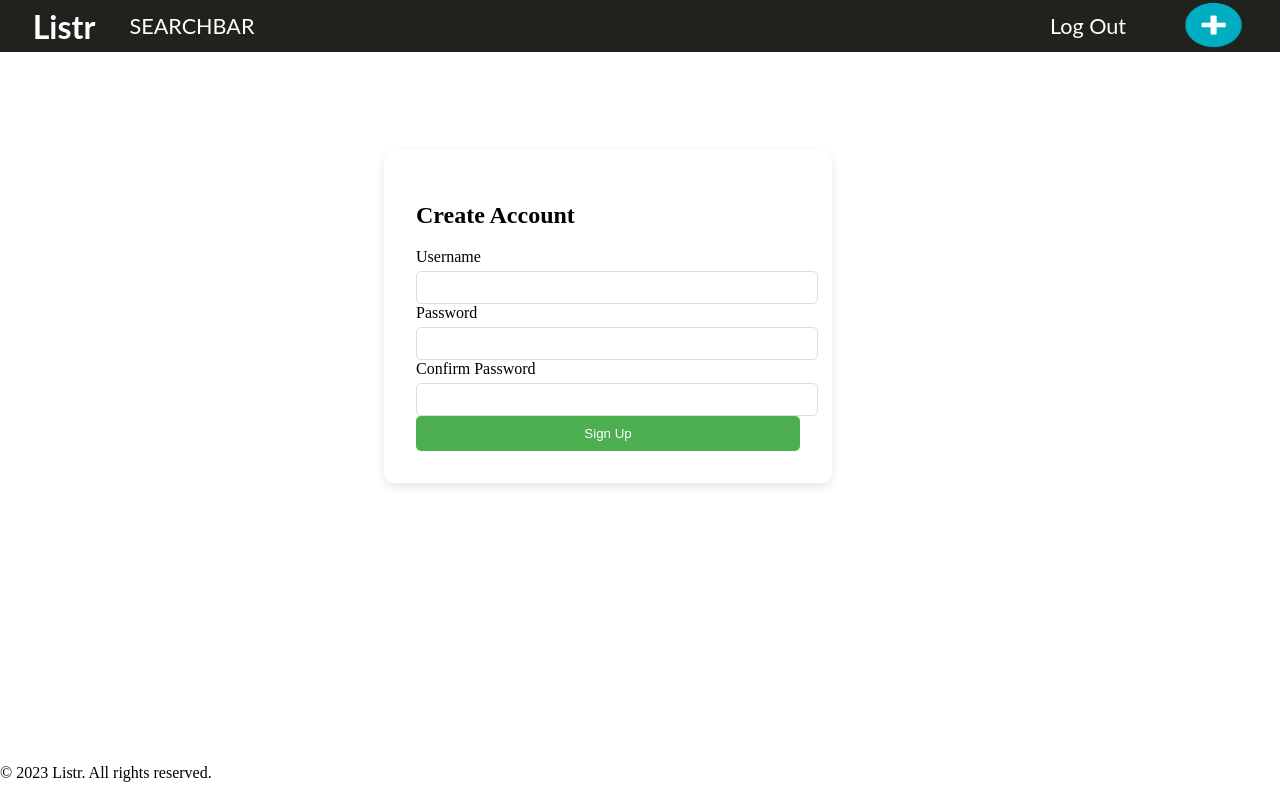
After one commit to cammarcode/Listr, a Flask app: page /signup in a window 1280 px wide. The commit adds this page. Run offline with Flask 3, Linux system fonts and the light colour scheme.

Commit message:
some signup stuff exists

```diff
--- a/app/__init__.py
+++ b/app/__init__.py
@@ -2,6 +2,6 @@ from flask import Flask
 
 app = Flask(__name__)
 
-from app import routes
+from app import routes # noqa
 
-app.run(debug=True)
+app.run(debug=True) # noqa
--- a/app/routes.py
+++ b/app/routes.py
@@ -1,21 +1,45 @@
 from app import app
-from flask import Flask, jsonify, render_template, request, session
-from flask import url_for, redirect, abort
-from flask_sqlalchemy import SQLAlchemy  # no more boring old SQL for us!
+from flask import Flask, jsonify, render_template, request, session # noqa
+from flask import url_for, redirect, abort # noqa
+from flask_sqlalchemy import SQLAlchemy
 import os
+from flask_wtf import FlaskForm
+from wtforms import StringField, RadioField, SelectField, SelectMultipleField, TextAreaField, SubmitField, PasswordField # noqa
+from wtforms.validators import DataRequired, Length, EqualTo
 
 
 basedir = os.path.abspath(os.path.dirname(__file__))
 db = SQLAlchemy()
-app.config['SQLALCHEMY_DATABASE_URI'] = 'sqlite:///' + os.path.join(basedir, "pizza.db")
+app.config['SQLALCHEMY_DATABASE_URI'] = 'sqlite:///' + os.path.join(basedir, "pizza.db") # noqa
+app.config['SECRET_KEY'] = os.urandom(24)  # For CSRF protection
 db.init_app(app)
 
 
 import app.models as models # noqa
 
+
 @app.route('/')
 def home():
-    return render_template('home.html',logged=False)
+    return render_template('home.html', logged=False)
+
+
+@app.route('/test')
+def test():
+    return render_template('test.html', logged=False)
+
+
+@app.route('/testSubmit', methods=['POST'])
+def testSubmit():
+    num = request.form.get('tomult')
+    text = request.form.get('testinp')
+    if len(text) <= 50 and int(num) <= 100:  # type: ignore
+        print(text * int(num))  # type: ignore
+    return render_template('test.html', logged=False, variable=(text * int(num)))  # type: ignore # noqa
+
+
+@app.route('/login')
+def login():
+    return render_template('login.html', logged=False)
 
 
 @app.route('/logout', methods=['POST'])
@@ -23,5 +47,23 @@ def logout():
     session.clear()
     return redirect(url_for('home'))
 
+
+class SignupForm(FlaskForm):
+    username = StringField('Username', validators=[DataRequired(), Length(min=4, max=25)]) # noqa
+    password = PasswordField('Password', validators=[DataRequired(), Length(min=6, max=25)]) # noqa
+    confirm_password = PasswordField('Confirm Password', validators=[
+        DataRequired(), EqualTo('password', message='Passwords must match')])
+    submit = SubmitField('Sign Up')
+
+
+@app.route('/signup', methods=['GET', 'POST'])
+def signup():
+    form = SignupForm()
+    if form.validate_on_submit():
+        # Normally you'd add the user to the database here
+        return redirect(url_for('login'))
+    return render_template('signup.html', form=form)
+
+
 if __name__ == "__main__":
     app.run(debug=True)
--- a/app/static/style.css
+++ b/app/static/style.css
@@ -5,6 +5,10 @@ body {
 
 }
 
+.page {
+    width: 100vw;
+    height: 93.5vh;
+}
 
 /* navbar background */
 .navbar {
@@ -22,6 +26,7 @@ body {
 
 /* Everything on the navbar*/
 .navitem {
+    background-color: #20221e;
     display: flex;
     margin: 0;
     align-items: center;
@@ -67,3 +72,47 @@ body {
 #navplus {
     float: right;
 }
+
+.form-container {
+    position: relative;
+    background: #ffffff;
+    padding: 2rem;
+    border-radius: 10px;
+    box-shadow: 0 4px 10px rgba(0, 0, 0, 0.1);
+    width: 30%;
+    left:30%;
+    top:20%;
+}
+
+
+.textbox {
+    width: 100%;
+    padding: 8px;
+    border: 1px solid #ddd;
+    border-radius: 5px;
+    margin-top: 5px;
+}
+
+.btn {
+    width: 100%;
+    background-color: #4CAF50;
+    color: white;
+    padding: 10px;
+    border: none;
+    border-radius: 5px;
+}
+
+.btn:hover {
+    background-color: #45a049;
+}
+
+.error {
+    color: red;
+    font-size: 0.85em;
+}
+
+.flash.success {
+    margin-top: 10px;
+    color: green;
+    text-align: center;
+}
--- a/app/templates/layout.html
+++ b/app/templates/layout.html
@@ -12,7 +12,7 @@
         <a class="navitem" id="navtitle" href="/">Listr</a>
 
         <a href="/" class="navitem" id="navsearch">SEARCHBAR</a>
-        <a href="/" class="navitem" id="navplus">PLUS</a>
+        <img href="/" class="navitem" id="navplus" src="/static/images/plusicon.png"></img>
         {% if logged == False %}
 
         <a href="/login" class="navitem" id="navlogin">Login</a>
--- a/app/templates/login.html
+++ b/app/templates/login.html
@@ -0,0 +1,6 @@
+{%extends "layout.html" %}
+{% block content %}
+
+
+
+{%endblock%}
--- /dev/null
+++ b/app/templates/signup.html
@@ -0,0 +1,39 @@
+{%extends "layout.html" %}
+{% block content %}
+
+<div class="page">
+<div class="form-container">
+    <h2>Create Account</h2>
+    <form method="POST">
+
+        <div class="form-group">
+            {{ form.username.label }}<br>
+            {{ form.username(size=32, class="textbox") }}
+            {% for error in form.username.errors %}
+                <span class="error">{{ error }}</span>
+            {% endfor %}
+        </div>
+
+        <div class="form-group">
+            {{ form.password.label }}<br>
+            {{ form.password(size=32, class="textbox") }}
+            {% for error in form.password.errors %}
+                <span class="error">{{ error }}</span>
+            {% endfor %}
+        </div>
+
+        <div class="form-group">
+            {{ form.confirm_password.label }}<br>
+            {{ form.confirm_password(size=32, class="textbox") }}
+            {% for error in form.confirm_password.errors %}
+                <span class="error">{{ error }}</span>
+            {% endfor %}
+        </div>
+
+        {{ form.submit(class_="btn") }}
+    </form>
+
+</div>
+</div>
+
+{%endblock%}
```
Also changed, not shown: app/models.py (+19 -9 lines), app/templates/test.html (added, +14 -0 lines), app/static/images/plusicon.png (added).
